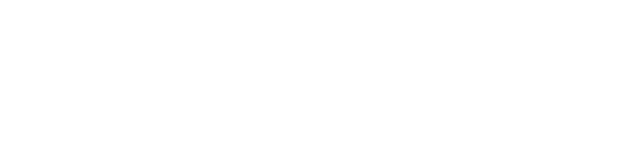
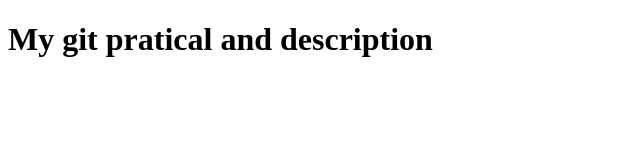
Before and after one commit to naibhavik/test-git, a plain HTML site: page index.html in a window 1280 px wide. Shown: the whole page, without its empty margins (0-640 px from the left). Drawn offline with Linux system fonts and the light colour scheme.

Commit message:
add title and ha tag html file

```diff
--- a/index.html
+++ b/index.html
@@ -3,9 +3,10 @@
 <head>
 	<meta charset="UTF-8">
 	<meta name="viewport" content="width=device-width, initial-scale=1.0">
-	<title>Document</title>
+	<title>My git pratical</title>
 </head>
 <body>
+	<h1>My git pratical and description</h1>
 
 </body>
 </html>
```
